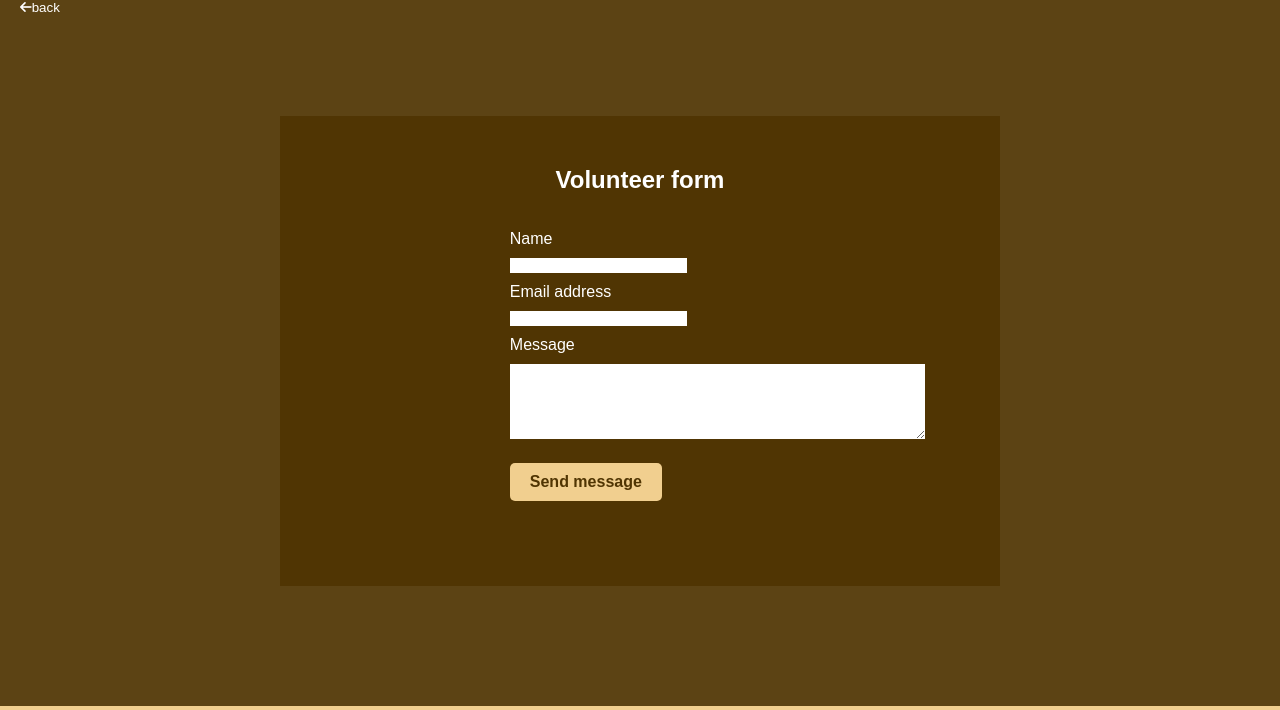
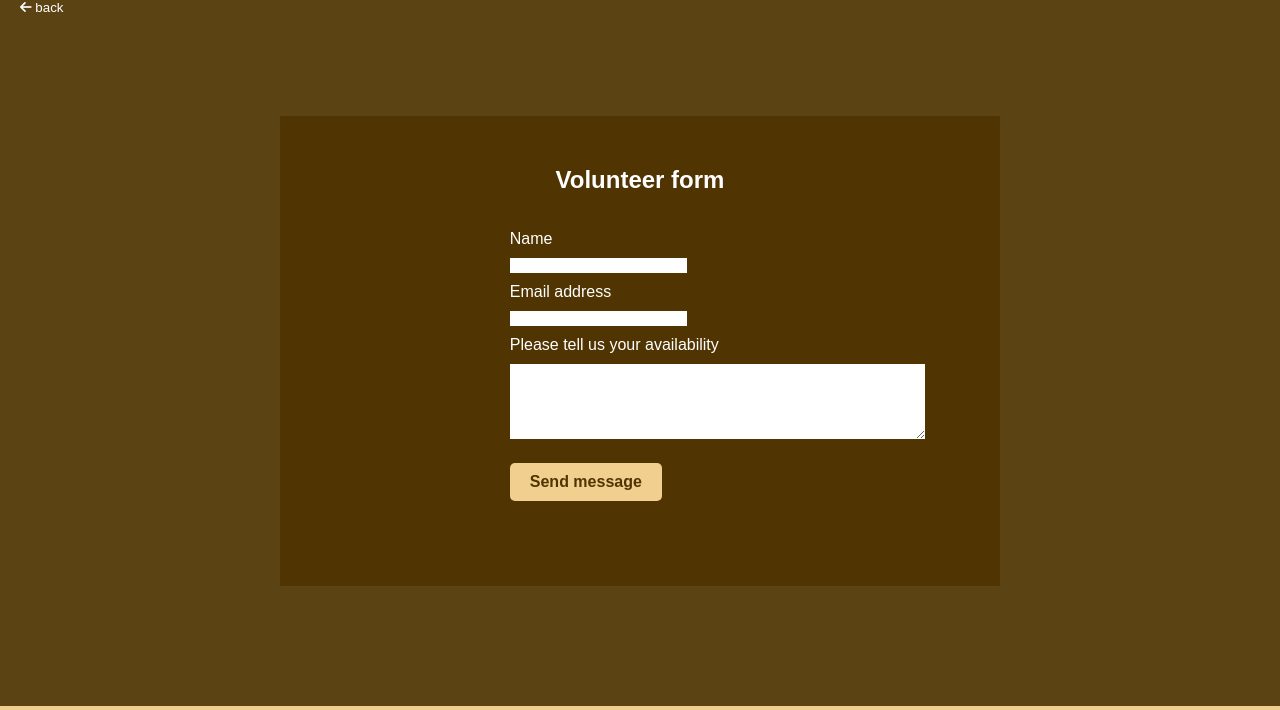
Before and after one commit to CatherineP37/Project-One, a plain HTML site: page volunteer.html in a window 1280 px wide. Shown: the part 92-802 px from the top of the page. Drawn offline with Linux system fonts and the light colour scheme; a web font is replaced by a local one.

Commit message:
edit volunteer form

```diff
--- a/volunteer.html
+++ b/volunteer.html
@@ -43,7 +43,7 @@
         </nav>
     </header>
     <section id="volunteer">
-        <button onclick="history.back()" id="back-button"><i class="fa-solid fa-arrow-left"> </i>back</button>
+        <button onclick="history.back()" id="back-button"><i class="fa-solid fa-arrow-left"></i> back</button>
 
         <form method="POST" action="">
             <div>
@@ -58,7 +58,7 @@
                 <br>
                 <input type="email" name="email" id="email" required>
                 <br>
-                <label for="message">Message</label>
+                <label for="message">Please tell us your availability</label>
                 <br>
                 <textarea id="message" name="message" rows="5" cols="50"></textarea>
                 <br>
```
